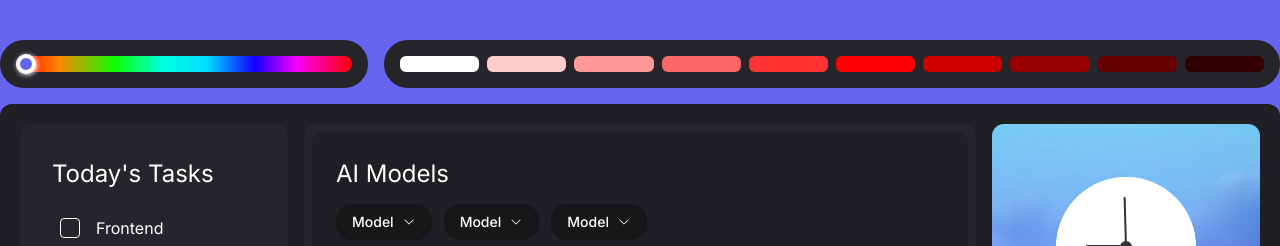
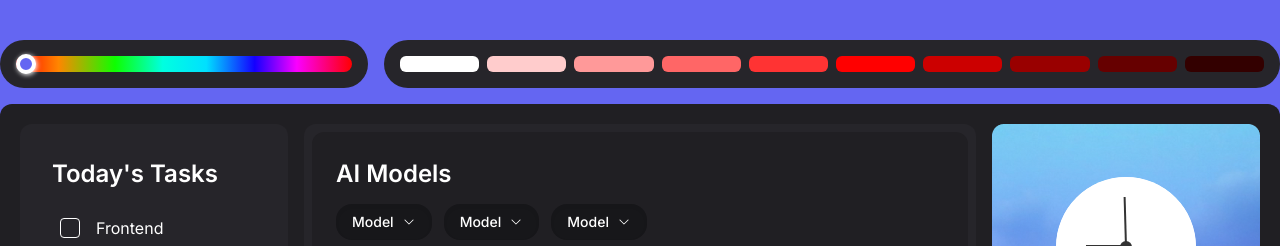
Before and after one commit to saurabhburade/ai-proto, a Next.js app: page / in a window 1280 px wide. Shown: the top 246 px of the page. Built offline with nearby package versions, Linux system fonts and the light colour scheme.

Commit message:
hotfix: font weight

```diff
--- a/src/views/AppView/components/AimodelsHead.tsx
+++ b/src/views/AppView/components/AimodelsHead.tsx
@@ -8,7 +8,7 @@ function AimodelsHead({}: Props) {
     <div className="bg-base-200 rounded-xl h-[162px]">
       <div className=" p-[24px] space-y-[12px]">
         {" "}
-        <h2 className="text-[24px]">AI Models</h2>
+        <h2 className="text-[24px] font-[600]">AI Models</h2>
         <div className="flex gap-[12px]">
           <Dropdown />
           <Dropdown />
--- a/src/views/AppView/components/TodaysTasks.tsx
+++ b/src/views/AppView/components/TodaysTasks.tsx
@@ -14,7 +14,7 @@ function TodaysTasks({}: Props) {
 
   return (
     <div className="bg-base-300 p-[32px] rounded-xl space-y-[24px]  h-full  max-w-[400px] min-w-fit">
-      <h2 className="text-[24px]">Today{"'"}s Tasks</h2>
+      <h2 className="text-[24px] font-[600]">Today{"'"}s Tasks</h2>
       <div className="flex flex-col  mb-4 gap-[24px]">
         {DEFAULT_TASKS?.map((item) => {
           return (
```
